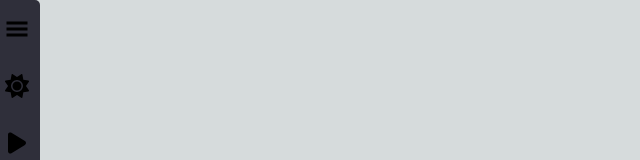
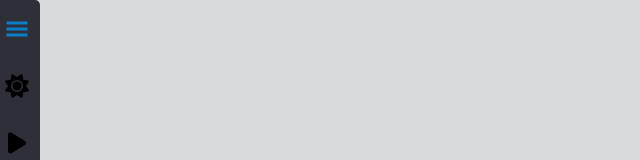
Before and after one commit to diegosales30/biblia-narrada, a Next.js app: page / in a window 1280 px wide. In both pictures the pointer is over the item 20 px from the left and 28 px from the top of the page. Shown: the top 160 px of the page, without its empty margins (0-640 px from the left). Built offline with nearby package versions, Linux system fonts and the light colour scheme.

Commit message:
refactor: add hover nos botoes

```diff
--- a/src/components/aside/aside.module.scss
+++ b/src/components/aside/aside.module.scss
@@ -14,10 +14,16 @@
     justify-content: space-around;
     border-radius: 5px;
     li{
+
       list-style: none;
       display: flex;
       justify-content: flex-start;
       align-items: center;
+      &:hover{
+        color: rgb(8, 128, 197);
+        cursor: pointer;
+        transition: color 0.4s ease;
+      }
       svg{
 
         font-size: 1.5rem;
```
